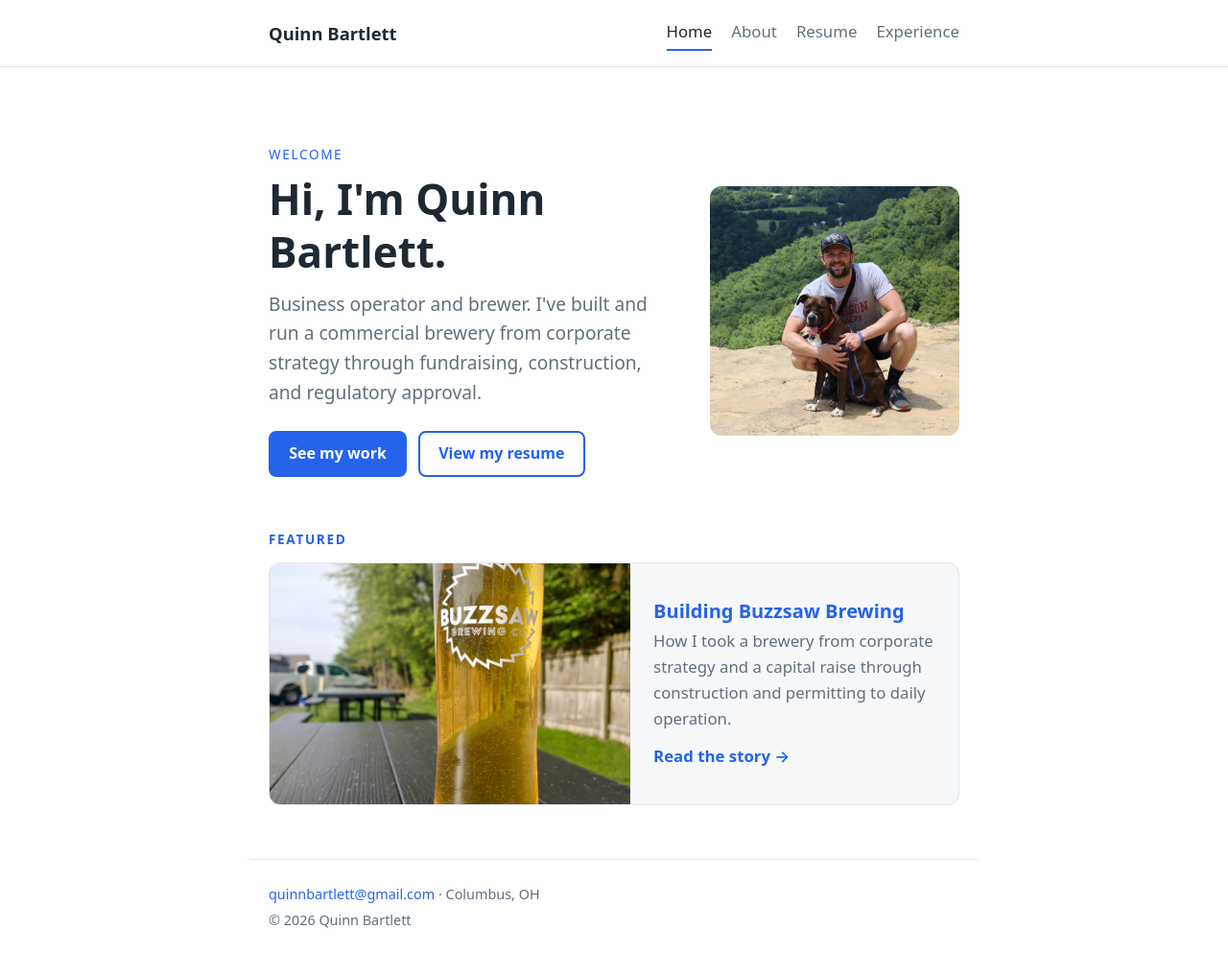
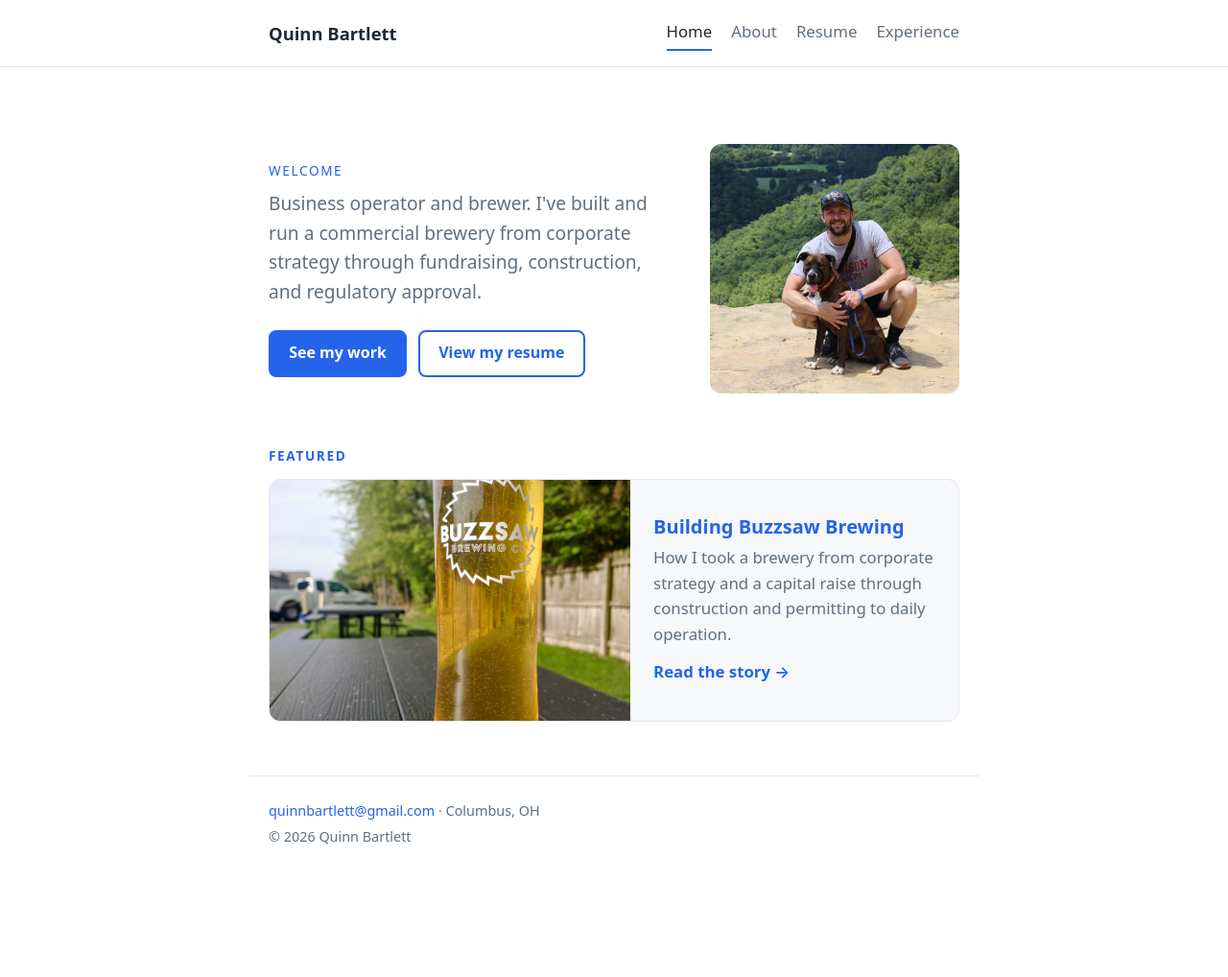
Before and after one commit to qbartlett/quinnbartlett.com, a plain HTML site: page index.html in a window 1280 px wide. Shown: the whole page at 96% size. After the commit the page ends 931 px from the top, so only its background shows below. Drawn offline with Linux system fonts and the light colour scheme.

Commit message:
Remove introduction heading from index.html
Removed the introduction heading for Quinn Bartlett.

```diff
--- a/index.html
+++ b/index.html
@@ -28,7 +28,6 @@
     <section class="hero hero-split">
       <div>
         <p class="eyebrow">Welcome</p>
-        <h1>Hi, I'm Quinn Bartlett.</h1>
         <p class="lead">
           Business operator and brewer. I've built and run a commercial brewery
           from corporate strategy through fundraising, construction, and
```
